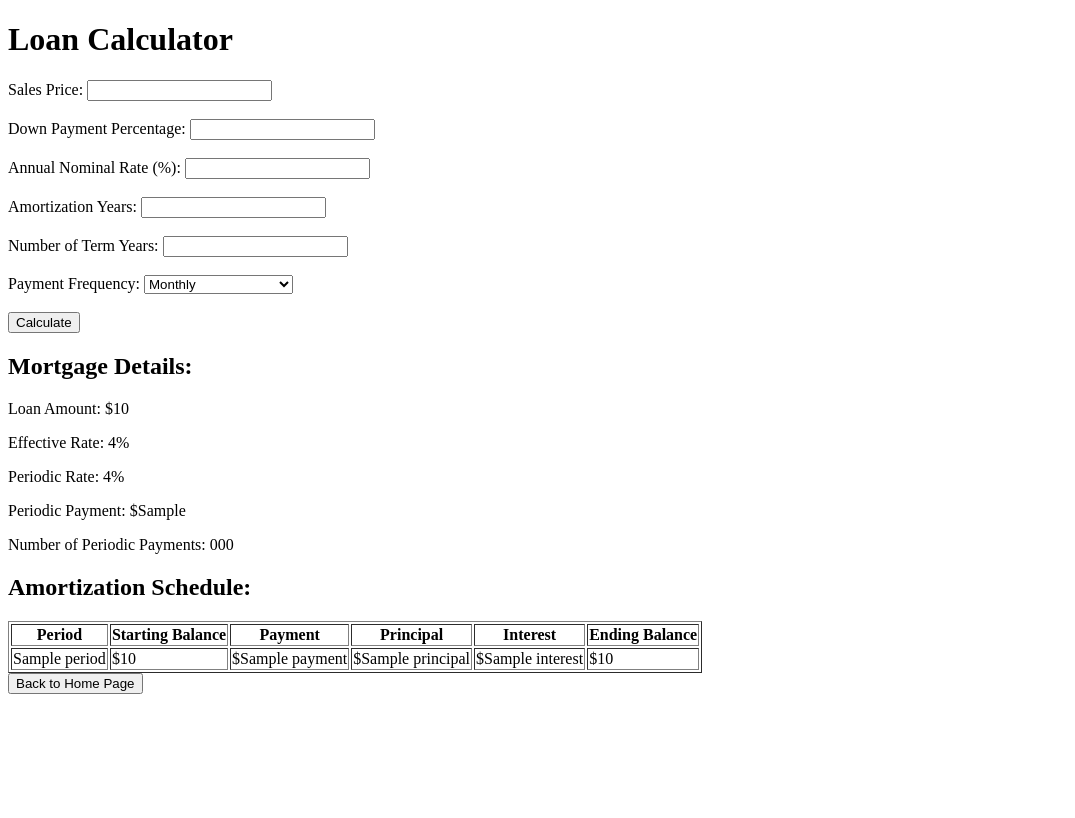
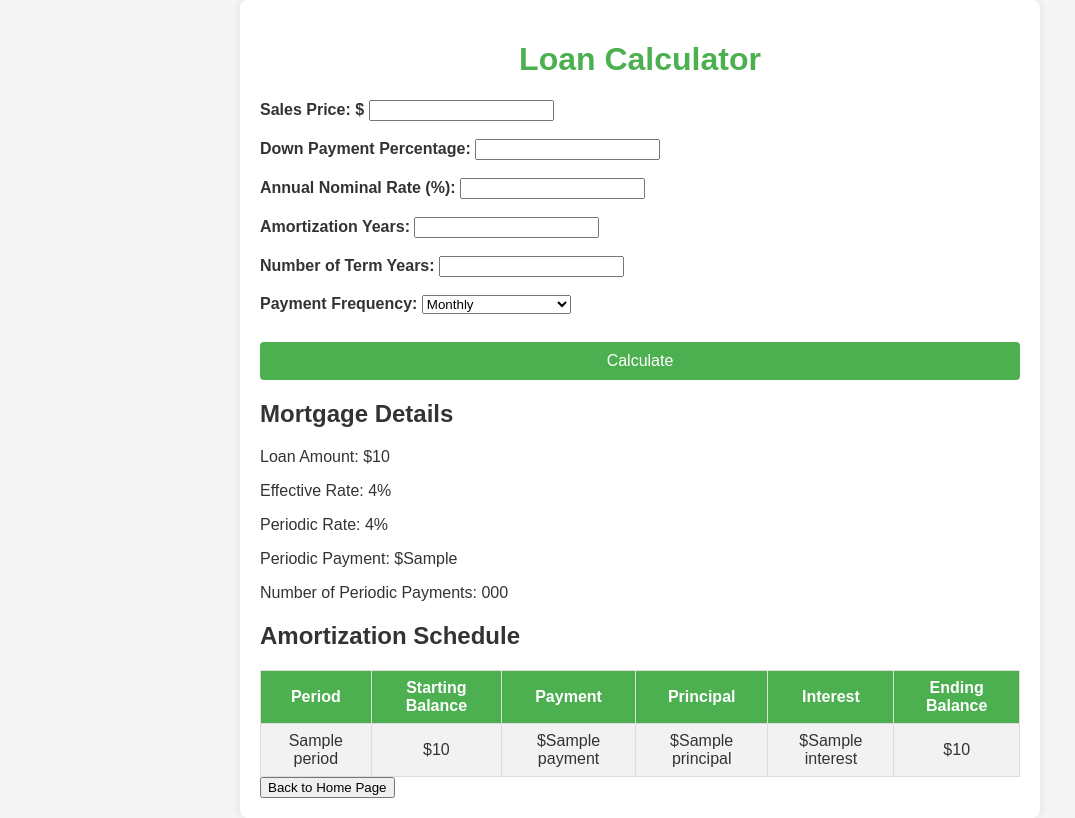
Before and after one commit to shuliuliu/casalytics, a Flask app: template templates/index.html in a window 1280 px wide. Shown: the whole page, without its empty margins (0-1075 px from the left). Before the commit the page ends 694 px from the top, so only its background shows below. Run offline with Flask 3, Linux system fonts and the light colour scheme; the template is opened without the code that fills it: most values are stand-ins (such as "Sample title", 1, 10 or a date in 2020).

Commit message:
Added simple style design

```diff
--- a/static/style.css
+++ b/static/style.css
@@ -1,49 +1,103 @@
+/* General Styles */
 body {
     font-family: Arial, sans-serif;
     margin: 0;
     padding: 0;
+    background-color: #f5f5f5;
+    color: #333;
     display: flex;
     justify-content: center;
     align-items: center;
-    height: 100vh;
-    background-color: #f0f0f0;
+    min-height: 100vh;
+    flex-direction: column;
 }
 
+/* Container for the calculator */
 .container {
-    background: white;
+    background-color: #fff;
     padding: 20px;
-    border-radius: 10px;
+    border-radius: 8px;
     box-shadow: 0 0 10px rgba(0, 0, 0, 0.1);
+    max-width: 800px;
+    width: 100%;
+    box-sizing: border-box;
+}
+
+/* Header Styles */
+h1 {
+    text-align: center;
+    color: #4CAF50;
+}
+
+/* Form Styles */
+form {
+    display: flex;
+    flex-direction: column;
+}
+
+form label {
+    margin: 10px 0 5px;
+    font-weight: bold;
+}
+
+form input[type="text"] {
+    padding: 8px;
+    border: 1px solid #ddd;
+    border-radius: 4px;
+    margin-bottom: 10px;
+}
+
+form button {
+    padding: 10px;
+    background-color: #4CAF50;
+    color: white;
+    border: none;
+    border-radius: 4px;
+    cursor: pointer;
+    font-size: 16px;
+    margin-top: 10px;
+}
+
+form button:hover {
+    background-color: #297468;
+}
+
+/* Amortization Schedule Table Styles */
+table {
+    width: 100%;
+    border-collapse: collapse;
+    margin-top: 20px;
+}
+
+table, th, td {
+    border: 1px solid #ddd;
+}
+
+th, td {
+    padding: 8px;
     text-align: center;
 }
 
-form div {
-    margin-bottom: 10px;
+th {
+    background-color: #4CAF50;
+    color: white;
 }
 
-label {
-    display: inline-block;
-    width: 200px;
+tr:nth-child(even) {
+    background-color: #f2f2f2;
 }
 
-input {
-    padding: 5px;
-    width: calc(100% - 220px);
+/* Responsive Design */
+@media (max-width: 600px) {
+    .container {
+        padding: 10px;
+    }
+
+    form button {
+        font-size: 14px;
+    }
+
+    table, th, td {
+        font-size: 12px;
+    }
 }
-
-button {
-    padding: 10px 20px;
-    background-color: #007BFF;
-    color: white;
-    border: none;
-    border-radius: 5px;
-    cursor: pointer;
-}
-
-.result {
-    margin-top: 20px;
-}
-
-.result h2 {
-    margin-top: 0;
-}
--- a/templates/index.html
+++ b/templates/index.html
@@ -4,7 +4,7 @@
     <meta charset="UTF-8">
     <meta name="viewport" content="width=device-width, initial-scale=1.0">
     <title>Loan Calculator</title>
-    <!--link rel="stylesheet" href="{{ url_for('static', filename='style.css') }}"-->
+    <link rel="stylesheet" href="{{ url_for('static', filename='style.css') }}">
 </head>
 <body>
     <div class="container">
@@ -12,7 +12,7 @@
 
         <form method="POST">
             <div>
-                <label for="sales_price">Sales Price:</label>
+                <label for="sales_price">Sales Price: $</label>
                 <input type="number" step="0.01" id="sales_price" name="sales_price" required value="{{ sales_price | default('') }}"><br><br>
             </div>
             <div>
@@ -46,7 +46,7 @@
         </form>
         {% if periodic_payment is not none %}
         <div class="result">
-            <h2>Mortgage Details:</h2>
+            <h2>Mortgage Details</h2>
             <p>Loan Amount: ${{ loan_amount }}</p>
             <p>Effective Rate: {{ effective_rate }}%</p>
             <p>Periodic Rate: {{ periodic_rate }}%</p>
@@ -54,7 +54,7 @@
             <p>Number of Periodic Payments: {{ number_of_payment }}</p>
         </div>
         <div class="result">
-            <h2>Amortization Schedule:</h2>
+            <h2>Amortization Schedule</h2>
             <table border="1">
                 <tr>
                     <th>Period</th>
```
